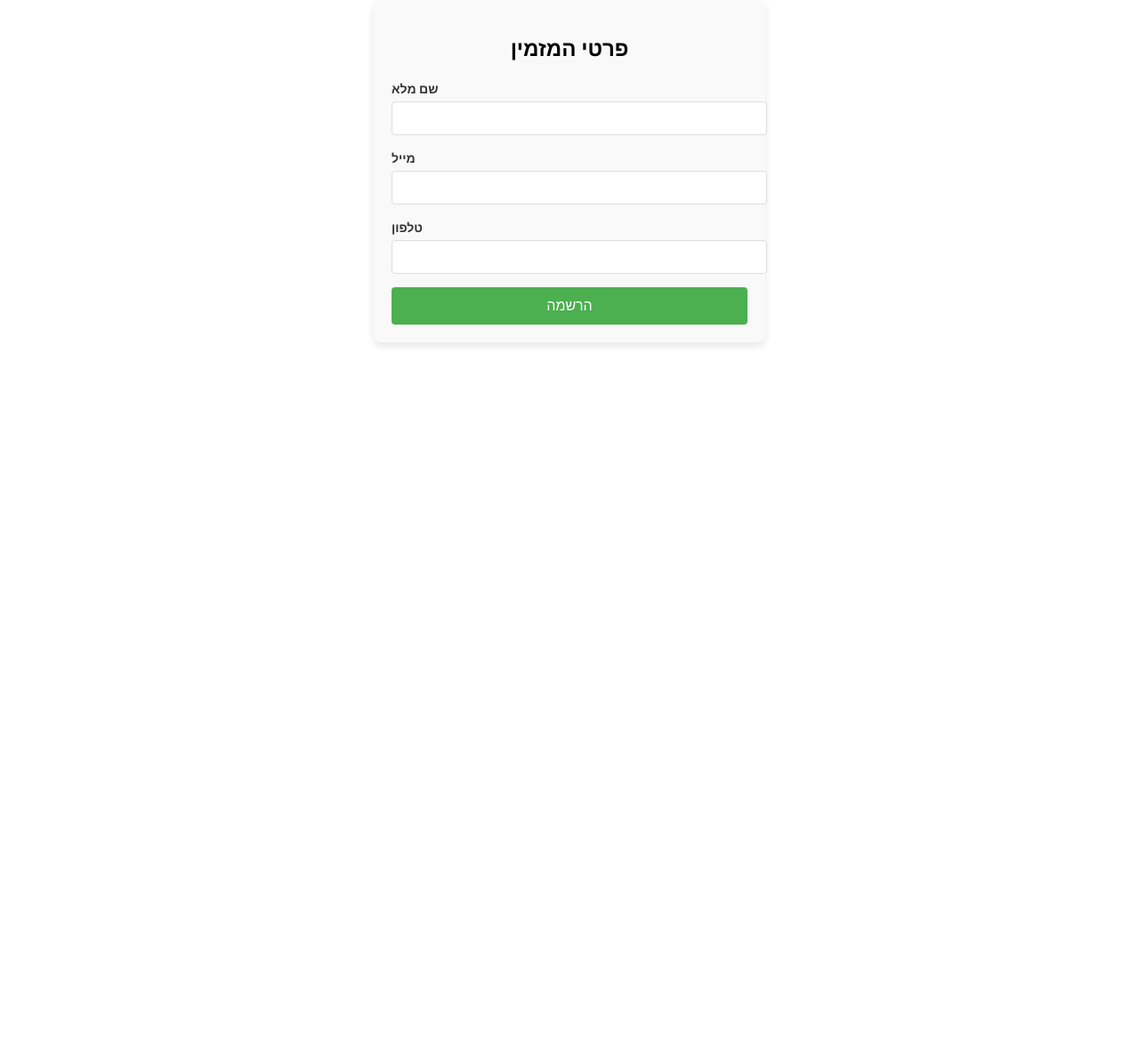
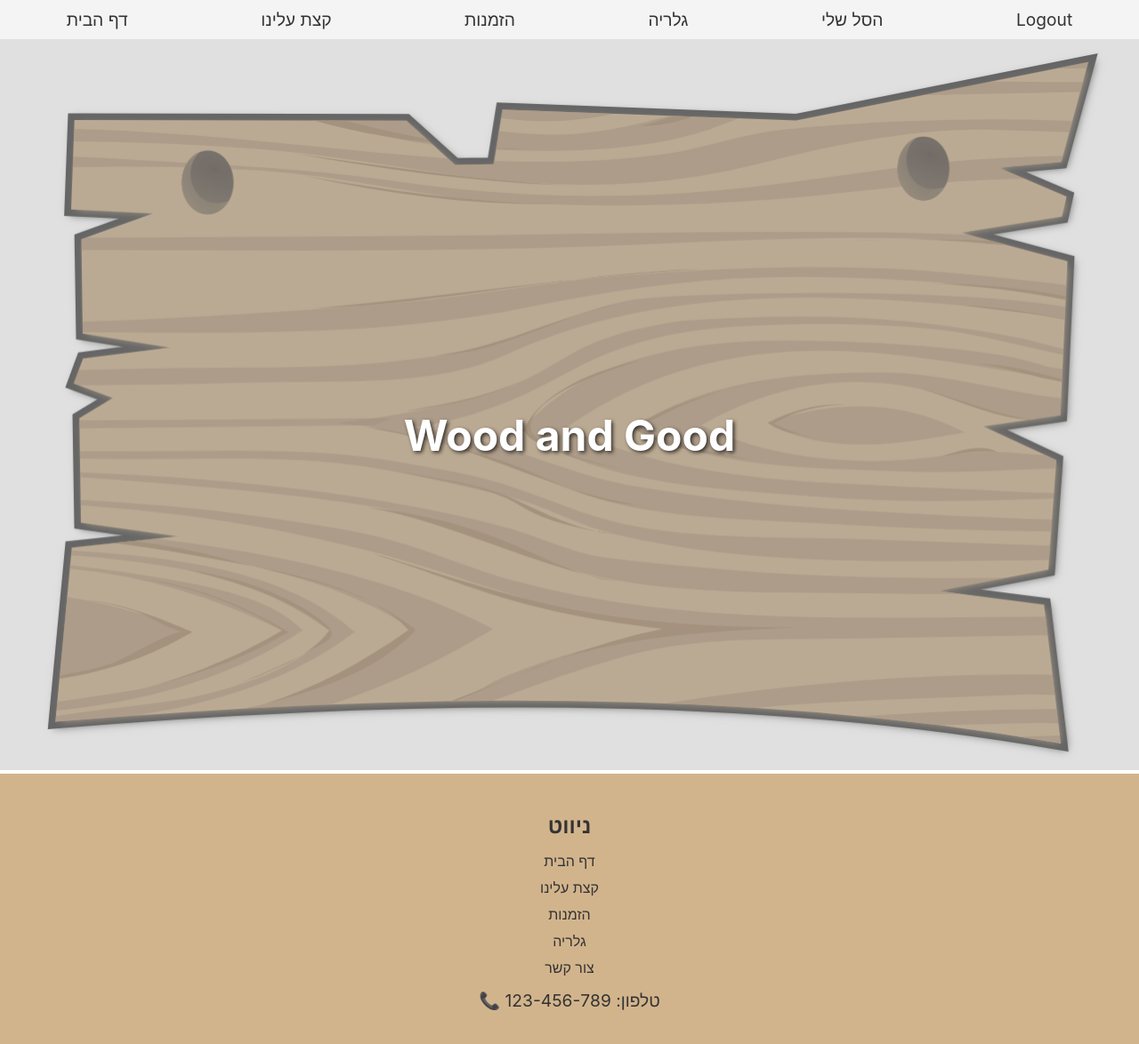
Before and after one commit to LibiNevenzal/Wood_and_Good, a React (Create React App) app in the folder client/my_app/: page / in a window 1280 px wide. Shown: the whole page at 89% size. Before the commit the page ends 800 px from the top, so only its background shows below. Built offline with nearby package versions, Linux system fonts and the light colour scheme.

Commit message:
add home page

```diff
--- a/client/my_app/src/App.tsx
+++ b/client/my_app/src/App.tsx
@@ -3,15 +3,15 @@ import logo from './logo.svg';
 import './App.css';
 import Home from './components/Home/Home';
 import { BrowserRouter as Router, Route, Routes } from 'react-router-dom';
-import Order from './components/Home/Order/Order';
-import Layout from './components/Home/Layout/Layout';
+import Order from './components/Order/Order';
+import Layout from './components/Layout/Layout';
 import SignupForm from './components/SignupForm/SignupForm';
 
 function App() {
   return (
     <Router>
       <Routes>
-        <Route path="/" element={<SignupForm/>}/>
+        <Route path="/" element={<Home/>}/>
         <Route path="/order" element={<Order/>}/>
       </Routes>
     </Router>
--- /dev/null
+++ b/client/my_app/src/components/Home/Home.module.css
@@ -0,0 +1,64 @@
+.links {
+    display: flex;
+    justify-content: space-around;
+    background-color: #f4f4f4;
+    padding: 10px 0;
+}
+
+.links a {
+    text-decoration: none;
+    color: #333;
+    font-size: 1.2rem;
+}
+
+.heroSection {
+    position: relative;
+    text-align: center;
+    overflow: hidden;
+}
+
+.heroImage {
+    width: 100%;
+    opacity: 0.6;
+    filter: brightness(0.8);
+}
+
+.heroText {
+    position: absolute;
+    top: 50%;
+    left: 50%;
+    transform: translate(-50%, -50%);
+    font-size: 3rem;
+    color: #fff;
+    text-shadow: 2px 2px 4px rgba(0, 0, 0, 0.7);
+}
+
+.footer {
+    background-color: #d2b48c;
+    padding: 20px;
+    text-align: center;
+}
+
+.footerContent {
+    display: flex;
+    flex-direction: column;
+    align-items: center;
+    color: #333;
+}
+
+.footerContent h3 {
+    margin-bottom: 10px;
+    font-size: 1.5rem;
+}
+
+.footerContent a {
+    margin: 5px 0;
+    text-decoration: none;
+    color: #333;
+    font-size: 1rem;
+}
+
+.footerContent p {
+    margin-top: 10px;
+    font-size: 1.2rem;
+}
--- a/client/my_app/src/components/Home/Home.tsx
+++ b/client/my_app/src/components/Home/Home.tsx
@@ -1,32 +1,71 @@
-import React, { FC } from 'react';
-import { Link } from 'react-router-dom';
+import { Link, Outlet, useNavigate } from "react-router-dom";
+import React from "react";
+import style from "./Home.module.css";
+import woodImage from "./wood.PNG";
 
 
-interface HomeProps {}
+const Home: React.FC = () => {
+    const navigate = useNavigate();
 
-const Home: FC<HomeProps> = () => {
-   return(
-      <div>
-      <h1>wood and good</h1>
-      <nav>
-        <ul style={{ display: 'flex', listStyleType: 'none' }}>
-          <li style={{ margin: '0 10px' }}>
-            <Link to="/knowledge">ידע על עץ</Link>
-          </li>
-          <li style={{ margin: '0 10px' }}>
-            <Link to="/order">להזמנה</Link>
-          </li>
-          <li style={{ margin: '0 10px' }}>
-            <Link to="/images">תמונות של מוצרים קיימים</Link>
-          </li>
-          <li style={{ margin: '0 10px' }}>
-            <Link to="/cart">הסל שלי</Link>
-          </li>
-        </ul>
-      </nav>
-      </div>
-       );
-}
+    const handleLogout = (): void => {
+        localStorage.removeItem("currentUser");
+        navigate("/login");
+    };
 
+    return (
+        <>
+            {/* חלק עליון - סרגל ניווט */}
+            <header>
+                <nav className={style.links}>
+                    <Link to="/home">
+                        <dt>דף הבית</dt>
+                    </Link>
+                    <Link to="/about">
+                        <dt>קצת עלינו</dt>
+                    </Link>
+                    <Link to="/order">
+                        <dt>הזמנות</dt>
+                    </Link>
+                    <Link to="/gallery">
+                        <dt>גלריה</dt>
+                    </Link>
+                    <Link to="/cart">
+                        <dt>הסל שלי</dt>
+                    </Link>
+                    <a onClick={handleLogout}>
+                        <dt>Logout</dt>
+                    </a>
+                </nav>
+            </header>
+
+            {/* חלק אמצעי - תמונה וכיתוב */}
+            <div className={style.heroSection}>
+                <img
+                    src={woodImage}
+                    alt="Wooden background"
+                    className={style.heroImage}
+                />
+                <h1 className={style.heroText}>Wood and Good</h1>
+            </div>
+
+            {/* חלק תחתון - כפתור גישה עם קישורים נוספים */}
+            <footer className={style.footer}>
+                <div className={style.footerContent}>
+                    <h3>ניווט</h3>
+                    <Link to="/home">דף הבית</Link>
+                    <Link to="/about">קצת עלינו</Link>
+                    <Link to="/order">הזמנות</Link>
+                    <Link to="/gallery">גלריה</Link>
+                    <Link to="/contact">צור קשר</Link>
+                    <p>📞 טלפון: 123-456-789</p>
+                </div>
+            </footer>
+
+            <div className={style.content}>
+                <Outlet />
+            </div>
+        </>
+    );
+};
 
 export default Home;
--- /dev/null
+++ b/client/my_app/webpack.config.js
@@ -0,0 +1,28 @@
+const path = require('path');
+
+module.exports = {
+    entry: './src/index.tsx',
+    output: {
+        path: path.resolve(__dirname, 'dist'),
+        filename: 'bundle.js',
+    },
+    module: {
+        rules: [
+            {
+                test: /\.(ts|tsx)$/,
+                use: 'ts-loader',
+                exclude: /node_modules/,
+            },
+            {
+                test: /\.(png|jpe?g|gif|svg)$/i,
+                type: 'asset/resource',
+            },
+        ],
+    },
+    resolve: {
+        extensions: ['.tsx', '.ts', '.js'],
+    },
+    devServer: {
+        static: './dist',
+    },
+};
```
Also changed, not shown: client/my_app/declaration.d.ts (added, +14 -0 lines), client/my_app/src/components/Home/wood.PNG (added), client/my_app/src/components/Layout/Layout.jsx (renamed from client/my_app/src/components/Home/Layout/Layout.jsx), client/my_app/src/components/Layout/Layout.module.css (renamed from client/my_app/src/components/Home/Layout/Layout.module.css), client/my_app/src/components/Order/Order.tsx (renamed from client/my_app/src/components/Home/Order/Order.tsx).
